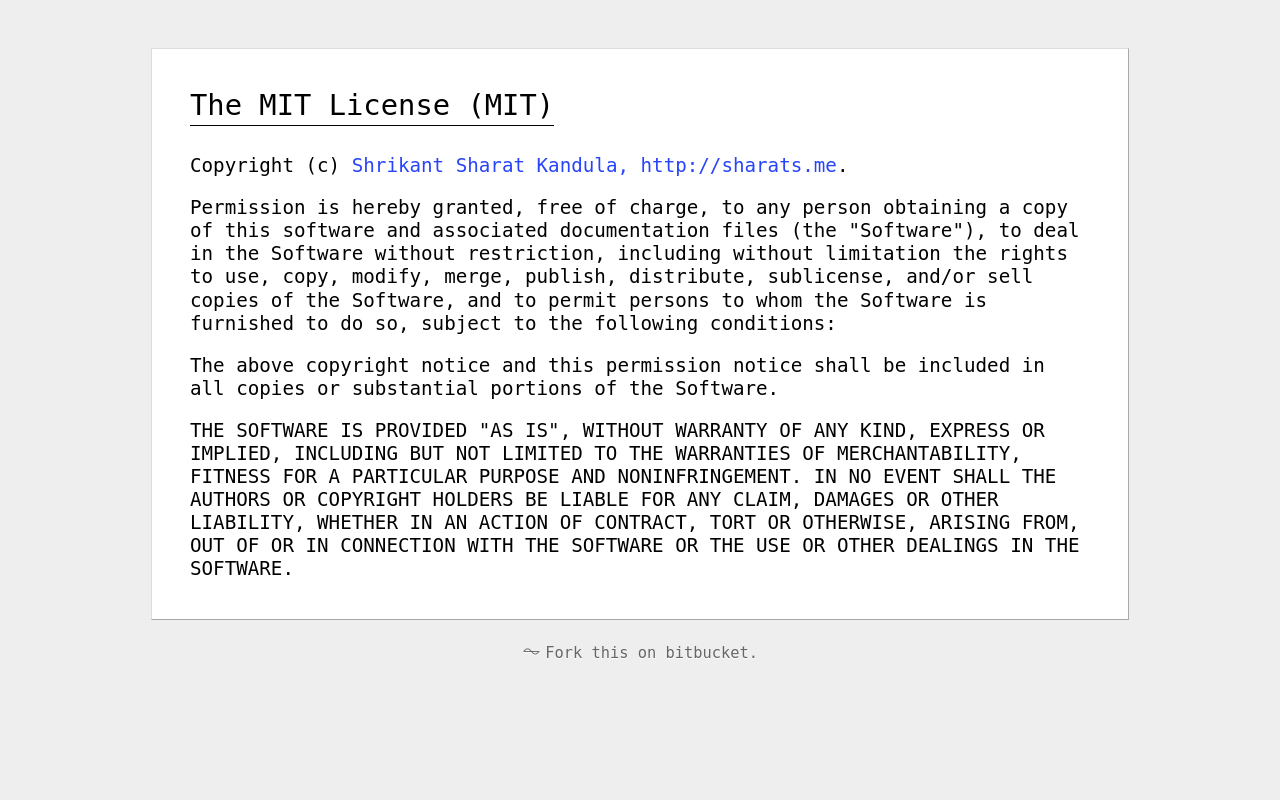
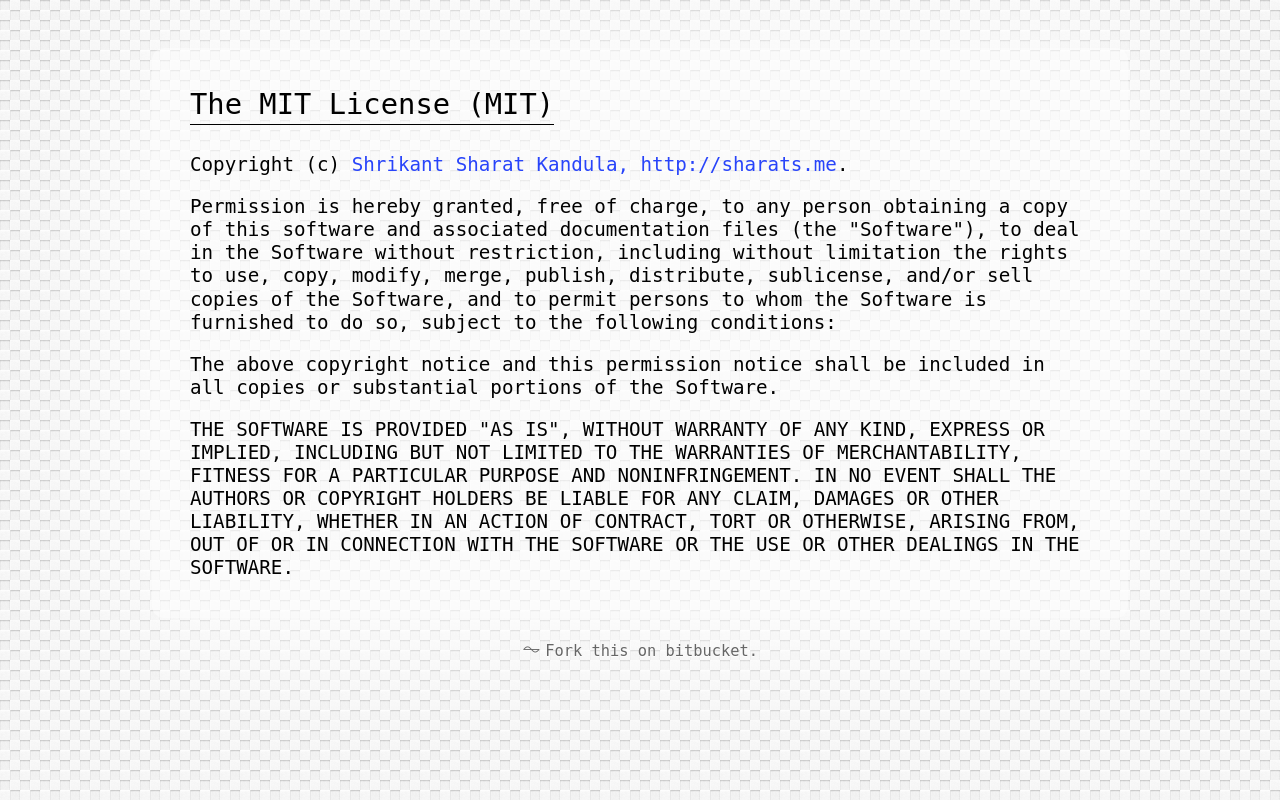
Before and after one commit to sharat87/mitl, a plain HTML site: page index.html in a window 1280 px wide. Drawn offline with Linux system fonts and the light colour scheme.

Commit message:
Trying my hand at styling.

```diff
--- a/styles.css
+++ b/styles.css
@@ -1,7 +1,7 @@
 @import url(http: //fonts.googleapis.com/css?family=Inconsolata);
 
 html {
-    background: #EEE;
+    background: #EEE url("paven.png");
 }
 
 body {
@@ -20,10 +20,10 @@
 
 article {
     margin: 2.5em auto 0 auto;
-    border: 1px solid ;
-    border-color: #ddd #aaa #aaa #ddd;
     padding: 2em;
-    background: #fff;
+    background-color: rgba(255, 255, 255, .6);
+    border-radius: 12px;
+    box-shadow: 0 0 150px white;
 }
 
 h1 {
```
Also changed, not shown: paven.png (added).
